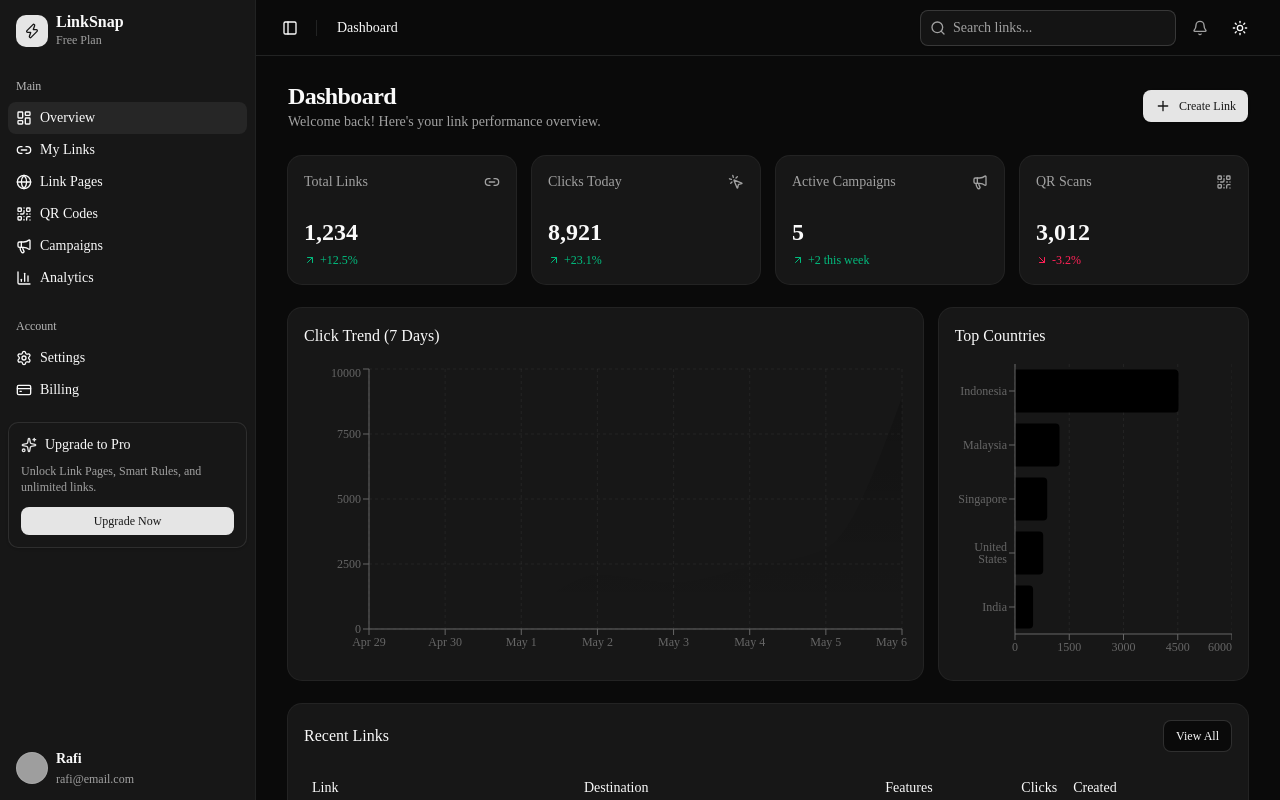
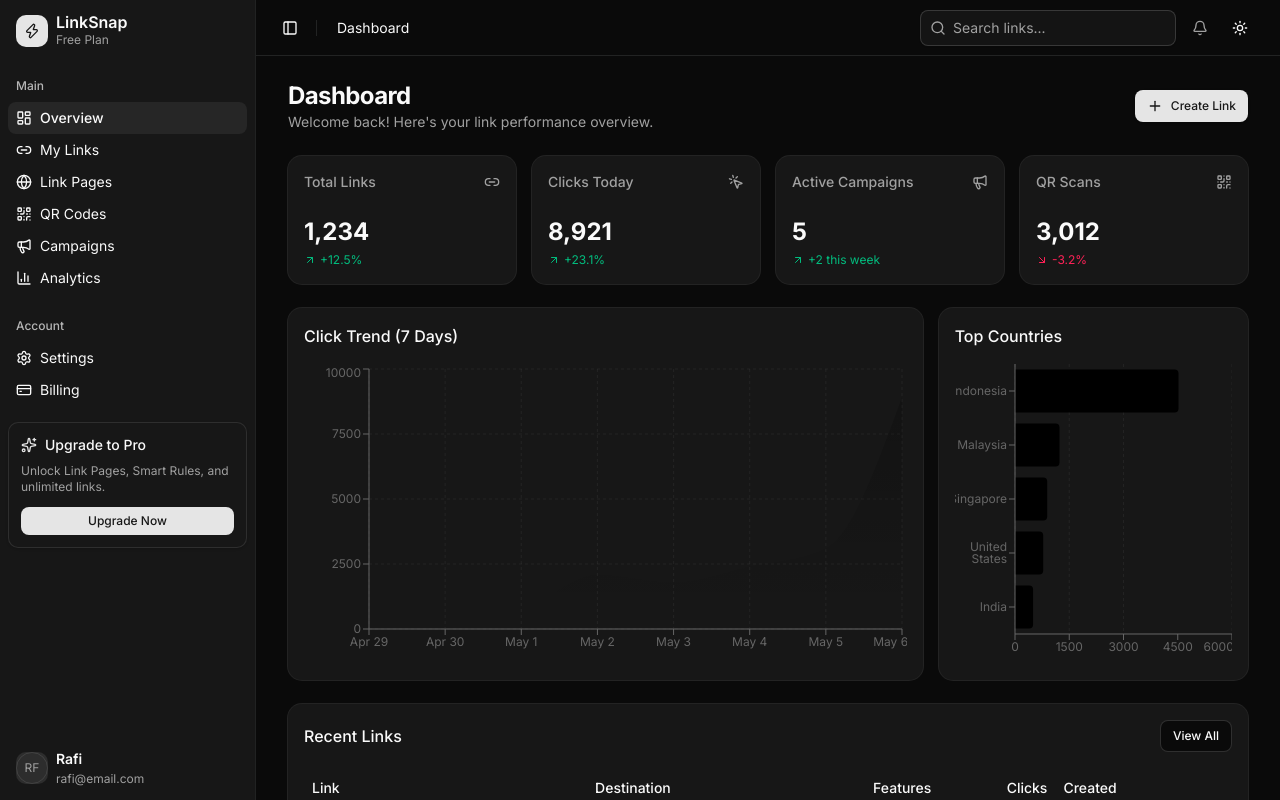
Before and after one commit to muginurul24/linksnap, a Next.js app: page / in a window 1280 px wide. Shown: the top 800 px of the page. Built offline with nearby package versions, Linux system fonts and the light colour scheme; grey boxes are pictures that could not be loaded.

Commit message:
style: Inter + JetBrains Mono fonts with feature settings

```diff
--- a/src/app/globals.css
+++ b/src/app/globals.css
@@ -7,9 +7,10 @@
 @theme inline {
     --color-background: var(--background);
     --color-foreground: var(--foreground);
-  --font-sans: var(--font-sans);
-  --font-mono: var(--font-geist-mono);
-  --font-heading: var(--font-sans);
+    --font-sans: var(--font-inter);
+    --font-sans--font-feature-settings: "cv02", "cv03", "cv04", "cv11";
+    --font-mono: var(--font-jetbrains-mono);
+    --font-heading: var(--font-inter);
     --color-sidebar-ring: var(--sidebar-ring);
     --color-sidebar-border: var(--sidebar-border);
     --color-sidebar-accent-foreground: var(--sidebar-accent-foreground);
@@ -125,6 +126,10 @@
         @apply bg-background text-foreground;
     }
     html {
-    @apply font-sans;
+        @apply font-sans bg-white dark:bg-black text-black dark:text-white scheme-light dark:scheme-dark scroll-smooth;
+    }
+    button:not(:disabled),
+    [role="button"]:not(:disabled) {
+        cursor: pointer;
     }
 }
--- a/src/app/layout.tsx
+++ b/src/app/layout.tsx
@@ -1,8 +1,21 @@
 import type { Metadata } from "next";
+import { Inter, JetBrains_Mono } from "next/font/google";
 import { ThemeProvider } from "next-themes";
 import { TooltipProvider } from "@/components/ui/tooltip";
 import { Toaster } from "@/components/ui/sonner";
 import "./globals.css";
+
+const inter = Inter({
+  subsets: ["latin"],
+  variable: "--font-inter",
+  display: "swap",
+});
+
+const jetbrainsMono = JetBrains_Mono({
+  subsets: ["latin"],
+  variable: "--font-jetbrains-mono",
+  display: "swap",
+});
 
 export const metadata: Metadata = {
   title: "LinkSnap — Smart Short Links & Micro Landing Pages",
@@ -11,7 +24,11 @@ export const metadata: Metadata = {
 
 export default function RootLayout({ children }: { children: React.ReactNode }) {
   return (
-    <html lang="en" suppressHydrationWarning>
+    <html
+      lang="en"
+      suppressHydrationWarning
+      className={`${inter.variable} ${jetbrainsMono.variable}`}
+    >
       <body className="min-h-screen bg-background font-sans antialiased">
         <ThemeProvider attribute="class" defaultTheme="dark" enableSystem disableTransitionOnChange>
           <TooltipProvider>{children}</TooltipProvider>
```
Lines whose indentation alone changed are shown as unchanged.
